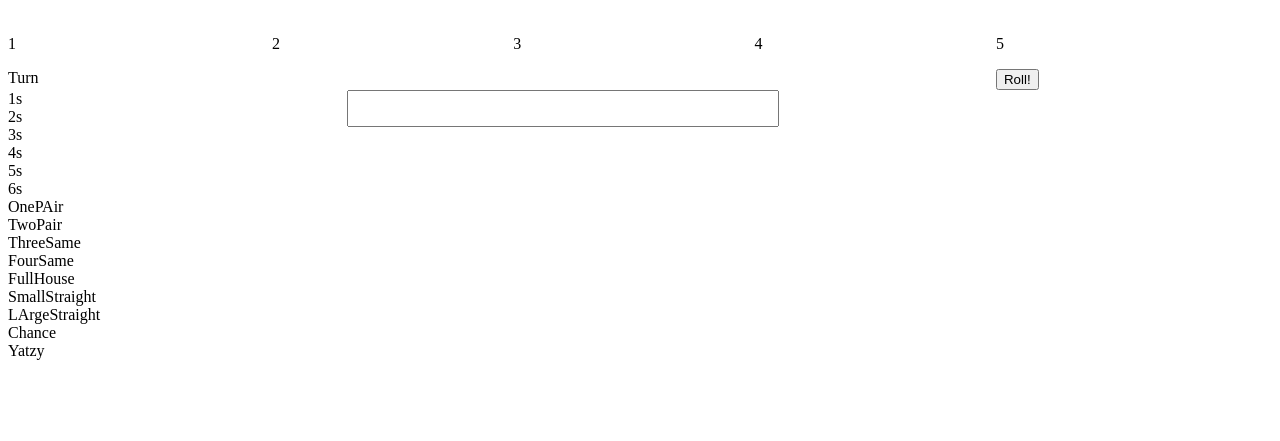
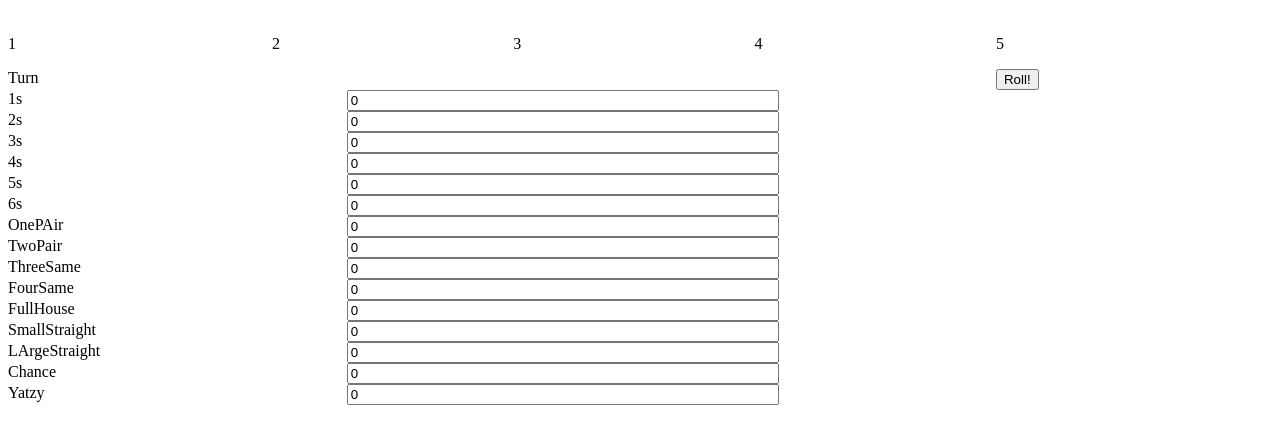
Before and after one commit to GustavFL2000/Yatzy_Js, a plain HTML site: page src/index.html in a window 1280 px wide. Shown: the part 61-502 px from the top of the page. Drawn offline with Linux system fonts and the light colour scheme.

Commit message:
text felter

```diff
--- a/src/index.html
+++ b/src/index.html
@@ -1,5 +1,6 @@
 <!DOCTYPE html>
 <html lang="da">
+
 <head>
     <meta charset="UTF-8">
     <meta name="viewport" content="width=device-width, initial-scale=1.0">
@@ -8,20 +9,31 @@
 
     <title>Yatsy!</title>
 </head>
+
 <body>
     <h1>Yatsy</h1>
-    <div class = "terningFelt">
-        <div id="terning1"><p>1</p></div>
-        <div id="terning2"><p>2</p></div>
-        <div id="terning3"><p>3</p></div>
-        <div id="terning4"><p>4</p></div>
-        <div id="terning5"><p>5</p></div>
+    <div class="terningFelt">
+        <div id="terning1">
+            <p>1</p>
+        </div>
+        <div id="terning2">
+            <p>2</p>
+        </div>
+        <div id="terning3">
+            <p>3</p>
+        </div>
+        <div id="terning4">
+            <p>4</p>
+        </div>
+        <div id="terning5">
+            <p>5</p>
+        </div>
 
         <div id="turNummer"> <label>Turn</label> </div>
         <div id="rollKnap"> <button>Roll!</button> </div>
     </div>
 
-    <div class = "scoreFelt">
+    <div class="scoreFelt">
         <div class="scoreLabel">
             <label>1s</label>
             <label>2s</label>
@@ -40,9 +52,25 @@
             <label>Yatzy</label>
         </div>
         <div class="score">
-            <input type="text">
+            <input type="text" id="ones" value="0">
+            <input type="number" id="twos" value="0">
+            <input type="number" id="threes" value="0">
+            <input type="number" id="fours" value="0">
+            <input type="number" id="fives" value="0">
+            <input type="number" id="sixes" value="0">
+
+            <input type="number" id="onePair" value="0">
+            <input type="number" id="twoPairs" value="0">
+            <input type="number" id="threeSame" value="0">
+            <input type="number" id="fourSame" value="0">
+            <input type="number" id="fullHouse" value="0">
+            <input type="number" id="smallStraight" value="0">
+            <input type="number" id="largeStraight" value="0">
+            <input type="number" id="chance" value="0">
+            <input type="number" id="yatzy" value="0">
         </div>
     </div>
 
 </body>
+
 </html>
```
